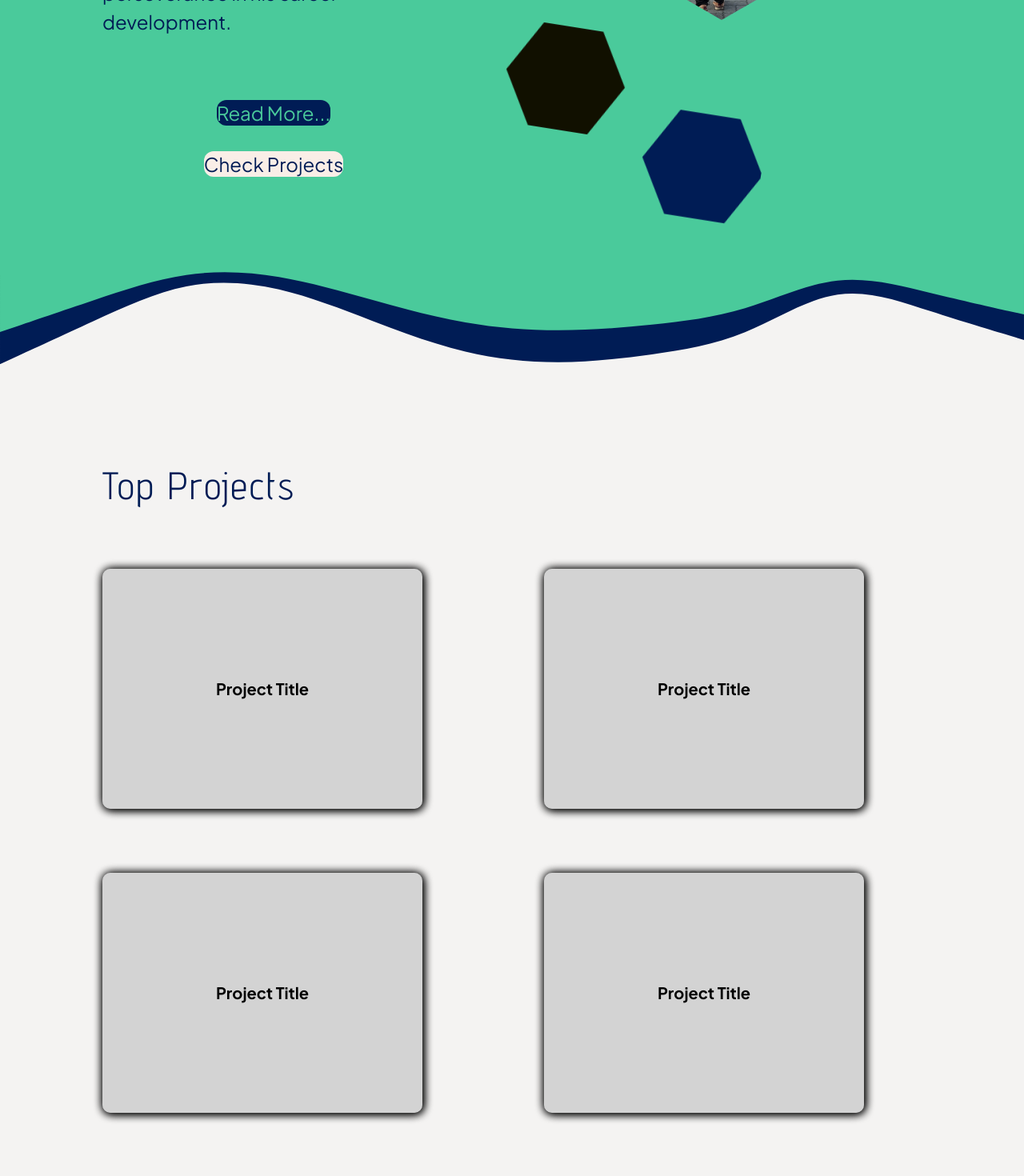
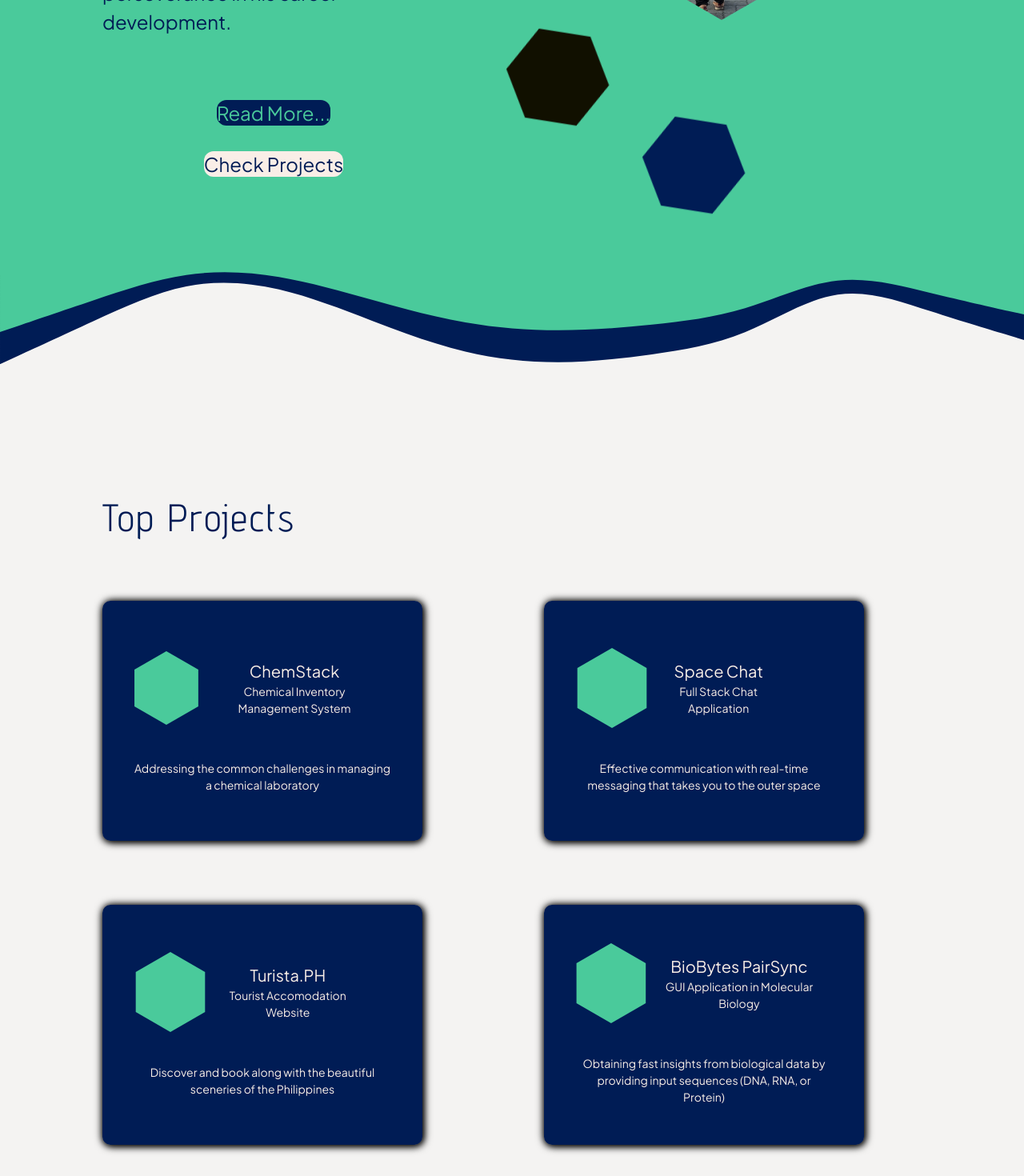
Before and after one commit to bryancastillo10/portfolio, a Next.js app: page / in a window 1280 px wide. Shown: the part 1780-3250 px from the top of the page at 80% size. Built offline with nearby package versions, Linux system fonts and the light colour scheme.

Commit message:
added projectFrontPage

```diff
--- a/src/components/about/About.tsx
+++ b/src/components/about/About.tsx
@@ -5,11 +5,9 @@ import AboutContent from "./AboutContent";
 import Image from "next/image";
 import Button from "../../ui/button/Button";
 import Headers from "../ui/Headers";
+import Hexagon from "../ui/Hexagon";
 
 import gradPic from "../../../public/images/AboutPic.png";
-import carbonHexagon from "../../../public/icons/carbon-hexagon.svg";
-import cyanHexagon from "../../../public/icons/cyan-hexagon.svg";
-import darkBlueHexagon from "../../../public/icons/darkblue-hexagon.svg";
 
 const About = () => {
   const router = useRouter();
@@ -48,34 +46,34 @@ const About = () => {
             </div>
           </article>
           <article className="flex items-center relative my-20 md:my-0 md:mb-8">
-            {/* Cyan Hexagon */}
-            <Image
+            {/* Cyan Hexagon #119DA4 */}
+            <div
               className="absolute right-0 top-[-30%] md:top-[-12%]
-            md:right-8 lg:top-20 lg:right-0 z-10 size-[120px] md:size-[150px] animate-spin-slow"
-              src={cyanHexagon}
-              alt="cyan-hex"
-            />
+            md:right-8 lg:top-[5%] lg:right-0 z-10 size-[120px] md:size-[150px] animate-spin-slow"
+            >
+              <Hexagon fillColor="#119DA4" width="150" height="130" />
+            </div>
 
             {/* About Picture */}
-            <div className="relative size-[340px] md:size-[500px]">
+            <div className="relative size-[340px] md:size-[500px] max-w-full mx-auto">
               <Image src={gradPic} alt="about-pic" fill />
             </div>
 
-            {/* Carbon Hexagon */}
-            <Image
+            {/* Carbon Hexagon #111000 */}
+            <div
               className="absolute left-[-20px] bottom-[-30%] md:bottom-[-15%] animate-spin-slow
             lg:bottom-[10%] size-[120px] md:size-[150px]"
-              src={carbonHexagon}
-              alt="carbon-hex"
-            />
+            >
+              <Hexagon fillColor="#111000" width="150" height="130" />
+            </div>
 
-            {/* Dark Blue Hexagon */}
-            <Image
+            {/* Dark Blue Hexagon #001C55 */}
+            <div
               className="absolute right-[20%] md:right-[30%] lg:right-[40%] bottom-[-40%] md:bottom-[-30%] animate-spin-slow
             lg:bottom-[-1%] size-[120px] md:size-[150px]"
-              src={darkBlueHexagon}
-              alt="darkblue-hex"
-            />
+            >
+              <Hexagon fillColor="#001C55" width="150" height="130" />
+            </div>
           </article>
         </div>
       </div>
--- a/src/components/projects/Project.tsx
+++ b/src/components/projects/Project.tsx
@@ -1,26 +1,31 @@
 import Headers from "../ui/Headers";
 import Book from "../../ui/bookcards/Book";
+import { projectDetails } from "@/constants/projectDetails";
 
 const Project = () => {
   return (
-    <section className="">
-      <div className="max-w-[80%] mx-auto">
+    <section className="max-w-[80%] mx-auto ">
+      <div className="mt-40 md:mt-10">
         <div className="py-4">
-          <div className="flex flex-col gap-x-24 md:my-28">
+          <div className="flex flex-col md:my-28">
             <Headers>Top Projects</Headers>
 
-            <div className="my-20 grid grid-cols-2 gap-20">
-              <Book />
-              <Book />
-              <Book />
-              <Book/>
+            <div className="my-20 grid grid-cols-1 md:grid-cols-2 gap-20 place-content-between">
+              {projectDetails.map((project) => (
+                <div key={project.id}>
+                  <Book
+                    title={project.title}
+                    subtitle={project.subtitle}
+                    frontDescription={project.frontPageDescription}
+                  />
+                </div>
+              ))}
             </div>
-
           </div>
         </div>
       </div>
     </section>
-  )
-}
+  );
+};
 
 export default Project;
--- /dev/null
+++ b/src/components/ui/Hexagon.tsx
@@ -0,0 +1,24 @@
+interface HexagonProps {
+  fillColor: string;
+  width: string;
+  height: string;
+}
+
+const Hexagon = ({ fillColor, width, height }: HexagonProps) => {
+  return (
+    <svg
+      width={width}
+      height={height}
+      viewBox="0 0 130 150"
+      fill="none"
+      xmlns="http://www.w3.org/2000/svg"
+    >
+      <path
+        d="M65 0L129.952 37.5V112.5L65 150L0.0480957 112.5V37.5L65 0Z"
+        fill={fillColor}
+      />
+    </svg>
+  );
+};
+
+export default Hexagon;
--- /dev/null
+++ b/src/constants/projectDetails.ts
@@ -0,0 +1,38 @@
+interface projectDetailsProps {
+  id: number;
+  title: string;
+  subtitle: string;
+  frontPageDescription: string;
+}
+
+export const projectDetails: projectDetailsProps[] = [
+  {
+    id: 1,
+    title: "ChemStack",
+    subtitle: "Chemical Inventory Management System",
+    frontPageDescription:
+      "Addressing the common challenges in managing a chemical laboratory",
+  },
+  {
+    id: 2,
+    title: "Space Chat",
+    subtitle: "Full Stack Chat Application",
+    frontPageDescription:
+      "Effective communication with real-time messaging that takes you to the outer space",
+  },
+  {
+    id: 3,
+    title: "Turista.PH",
+    subtitle: "Tourist Accomodation Website",
+    frontPageDescription:
+      "Discover and book along with the beautiful sceneries of the Philippines",
+  },
+
+  {
+    id: 4,
+    title: "BioBytes PairSync",
+    subtitle: "GUI Application in Molecular Biology",
+    frontPageDescription:
+      "Obtaining fast insights from biological data by providing input sequences (DNA, RNA, or Protein)",
+  },
+];
--- a/src/ui/bookcards/Book.tsx
+++ b/src/ui/bookcards/Book.tsx
@@ -1,12 +1,53 @@
+"use client";
 import "./book.modules.css";
 
-const Book = () => {
+import Hexagon from "@/components/ui/Hexagon";
+import { useThemeContext } from "@/context/useContext";
+
+interface BookProps {
+  theme?: boolean;
+  title: string;
+  subtitle: string;
+  frontDescription: string;
+}
+
+const BookCover = ({ title, subtitle, frontDescription, theme }: BookProps) => {
+  return (
+    <article className="max-w-[80%] mx-auto">
+      <div className="flex flex-wrap justify-evenly items-center space-x-4">
+        <Hexagon
+          fillColor={`${theme ? "#001C55" : "#4ACA9B"}`}
+          width="90"
+          height="100"
+        />
+        <div className="flex flex-col items-center text-center">
+          <h1 className="book-title">{title}</h1>
+          <h1 className="book-subtitle">{subtitle}</h1>
+        </div>
+      </div>
+      <div className="book-front-description pt-10">{frontDescription}</div>
+    </article>
+  );
+};
+
+// Parent Book
+const Book = ({ title, subtitle, frontDescription }: BookProps) => {
+  const { theme } = useThemeContext();
   return (
     <div className="book">
       <p>Project Info</p>
 
-      <div className="cover">
-        <p className="font-bold">Project Title</p>
+      <div
+        className={`cover duration-500 ease-in-out ${
+          theme ? "bg-accent" : "bg-primary"
+        }`}
+      >
+        <BookCover
+          theme={theme}
+          title={title}
+          subtitle={subtitle}
+          frontDescription={frontDescription}
+        />
       </div>
     </div>
   );
--- a/src/ui/bookcards/book.modules.css
+++ b/src/ui/bookcards/book.modules.css
@@ -1,9 +1,26 @@
+.book-title {
+  font-size: 20px;
+}
+
+.book-subtitle {
+  max-width: 90%;
+  margin: 0 auto;
+  font-size: 14px;
+  font-weight: medium;
+}
+
+.book-front-description {
+  font-size: 14px;
+  text-align: center;
+}
+
 .book {
   position: relative;
   border-radius: 10px;
   width: 400px;
   height: 300px;
-  background-color: whitesmoke;
+  background-color: #f9eee7;
+  color: #001c55;
   -webkit-box-shadow: 1px 1px 12px #000;
   box-shadow: 1px 1px 12px #000;
   -webkit-transform: preserve-3d;
@@ -20,27 +37,25 @@
   -webkit-box-pack: center;
   -ms-flex-pack: center;
   justify-content: center;
-  color: #000;
 }
 
 .cover {
   top: 0;
   position: absolute;
-  background-color: lightgray;
+  color: #f9eee7;
   width: 100%;
   height: 100%;
   border-radius: 10px;
-  cursor: pointer;
+  cursor: grab;
   -webkit-transition: all 0.5s;
   transition: all 0.5s;
   -webkit-transform-origin: 0;
   -ms-transform-origin: 0;
   transform-origin: 0;
-  -webkit-box-shadow: 1px 1px 12px #000;
-  box-shadow: 1px 1px 12px #000;
+  -webkit-box-shadow: 1px 1px 8px #000;
+  box-shadow: 1px 1px 8px #000;
   display: -webkit-box;
   display: -ms-flexbox;
-  display: flex;
   -webkit-box-align: center;
   -ms-flex-align: center;
   align-items: center;
@@ -56,8 +71,3 @@
   -ms-transform: rotatey(-80deg);
   transform: rotatey(-80deg);
 }
-
-p {
-  font-size: 20px;
-  font-weight: bolder;
-}
```
